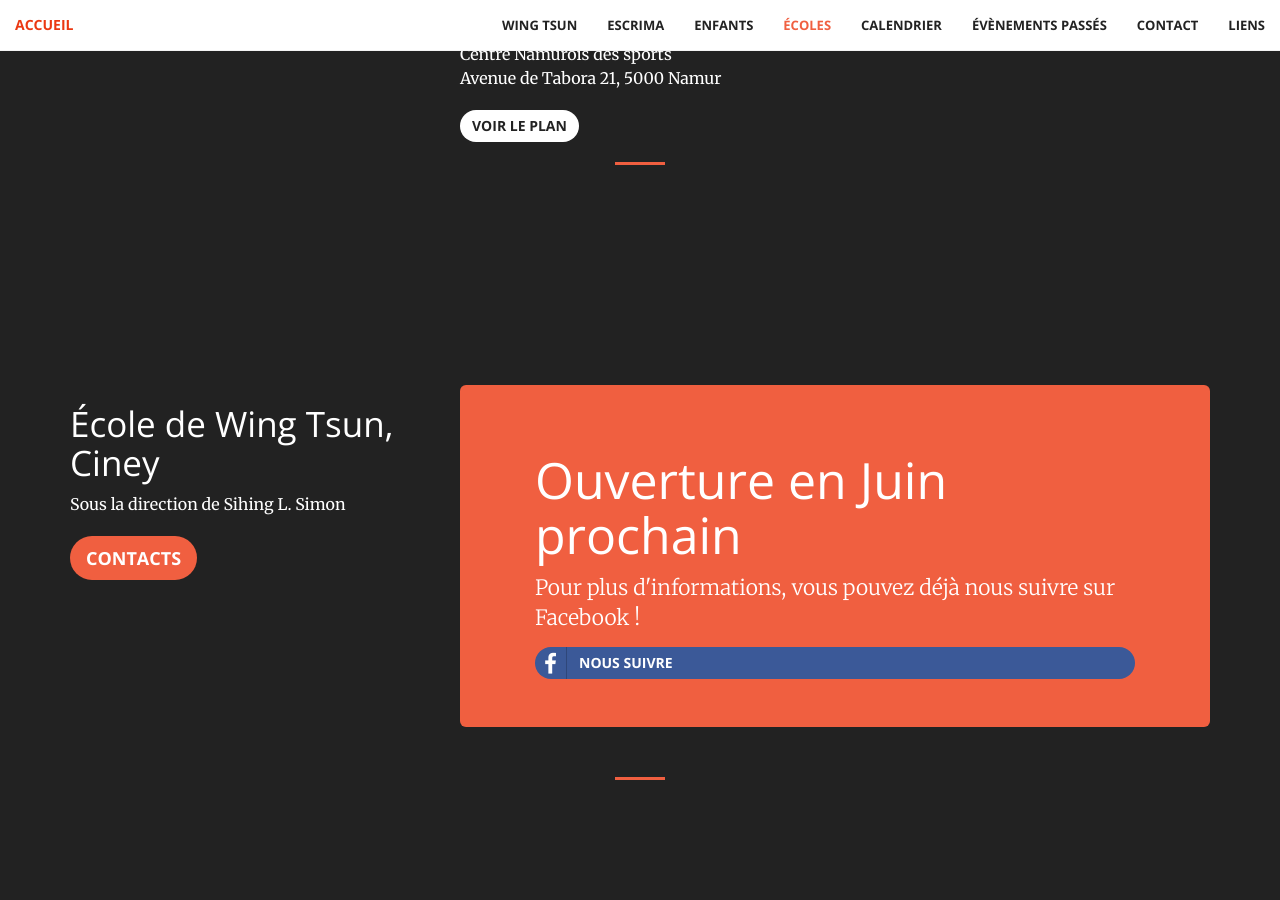
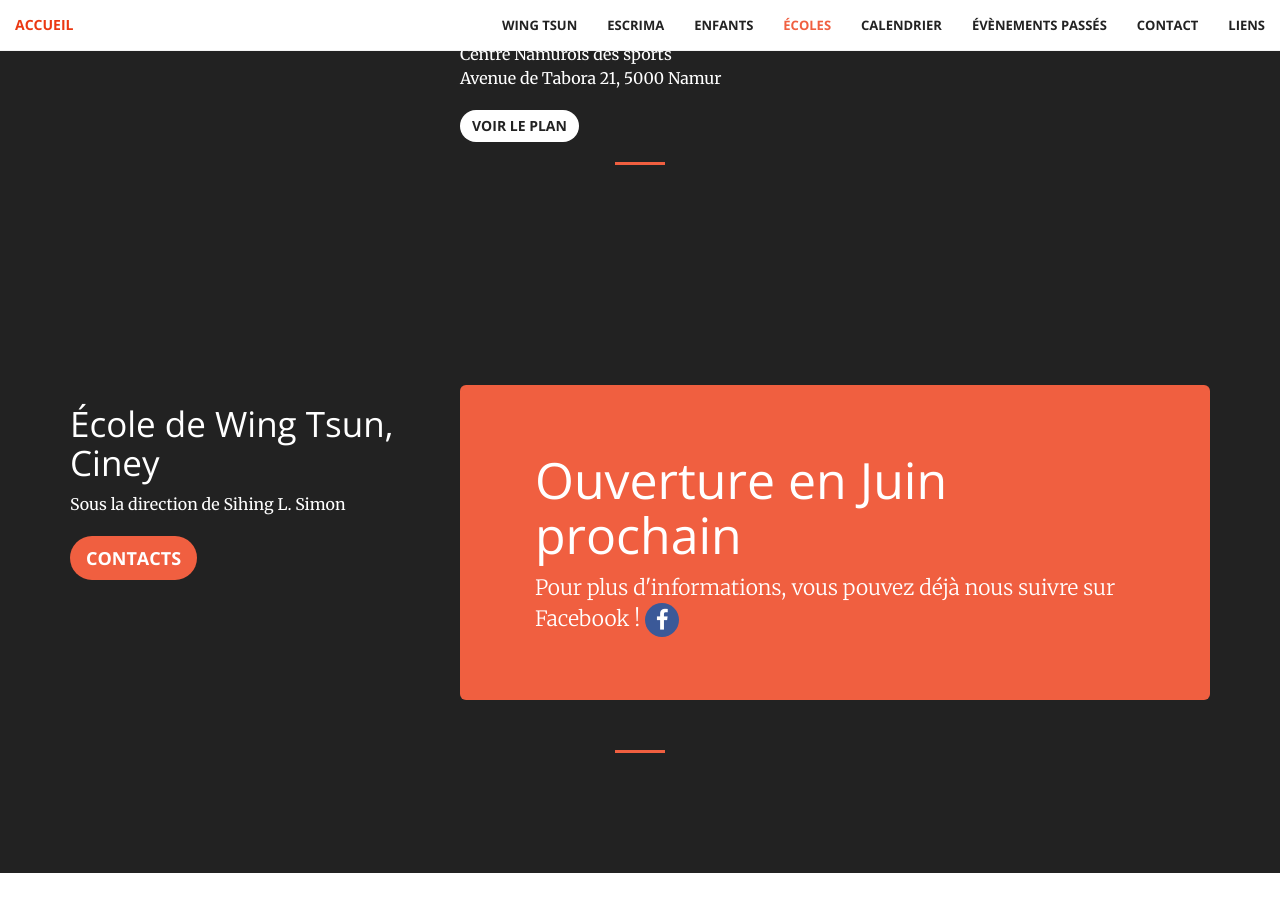
Before and after one commit to AlexandreMertens/website, a Jekyll site: the page built from ecoles.html, in a window 1280 px wide and 900 px high, scrolled down 874 px. Built offline with Jekyll 4.4.1, drawn with Linux system fonts in a browser that asks for light colours; after the commit the page ends 1747 px from its top, so only the background shows below that.

Commit message:
update facebook links

```diff
--- a/ecoles.html
+++ b/ecoles.html
@@ -114,10 +114,7 @@ title: Écoles
           <div class="jumbotron jumbotron-fluid" style="background-color: #F05F40">
             <div class="container">
               <h1 class="display-3">Ouverture en Juin prochain</h1>
-              <p class="lead">Pour plus d'informations, vous pouvez déjà nous suivre sur Facebook !</p>
-              <a class="btn btn-block btn-social btn-facebook" href="https://www.facebook.com/wingtsun.ciney">
-                <span class="fa fa-facebook"></span> Nous suivre
-              </a>
+              <p class="lead">Pour plus d'informations, vous pouvez déjà nous suivre sur Facebook ! <a class="btn btn-social-icon btn-facebook" href="https://www.facebook.com/wingtsun.ciney"><span class="fa fa-facebook"></span></a></p>
             </div>
           </div>
         </div>
```
